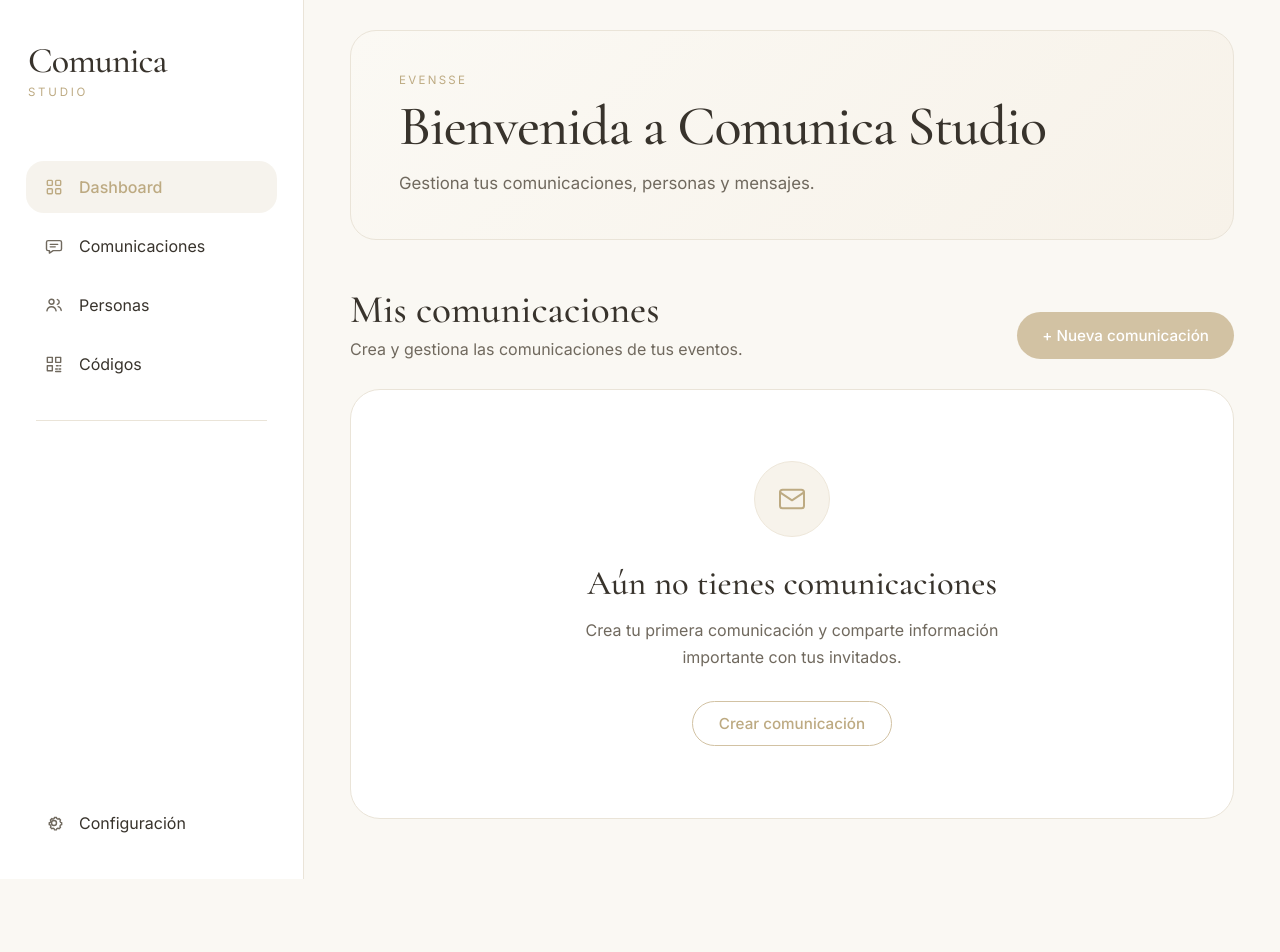
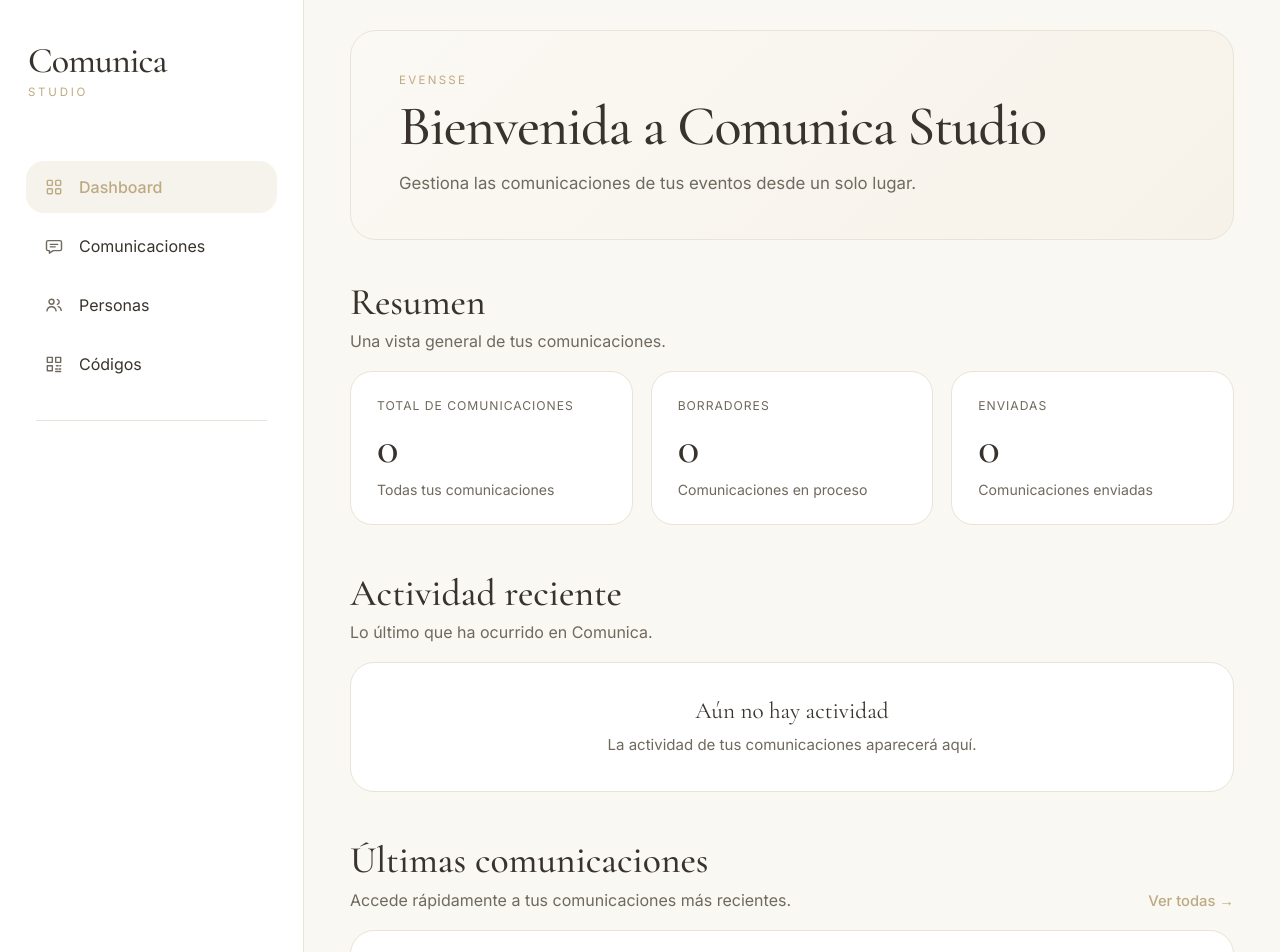
Before and after one commit to ConfirmabyEventia/comunica-web, a Next.js app: page /dashboard in a window 1280 px wide. Shown: the top 952 px of the page. Before the commit the page ends 879 px from the top, so only its background shows below. Built offline with nearby package versions, Linux system fonts and the light colour scheme.

Commit message:
Refine Comunica dashboard

```diff
--- a/src/app/dashboard/page.tsx
+++ b/src/app/dashboard/page.tsx
@@ -1,7 +1,35 @@
+"use client";
+
 import Link from "next/link";
 import Sidebar from "@/components/studio/Sidebar";
 
+type CommunicationStatus = "Borrador" | "Enviada";
+
+type Communication = {
+  id: string;
+  title: string;
+  event: string;
+  status: CommunicationStatus;
+  activity?: string;
+};
+
+// Datos temporales.
+// Más adelante los conectaremos con la base de datos.
+const communications: Communication[] = [];
+
 export default function DashboardPage() {
+  const totalCommunications = communications.length;
+
+  const draftCount = communications.filter(
+    (communication) => communication.status === "Borrador"
+  ).length;
+
+  const sentCount = communications.filter(
+    (communication) => communication.status === "Enviada"
+  ).length;
+
+  const recentCommunications = communications.slice(0, 5);
+
   return (
     <div
       style={{
@@ -34,7 +62,7 @@ export default function DashboardPage() {
               border: "1px solid var(--color-border)",
               borderRadius: "26px",
               padding: "42px 48px",
-              marginBottom: "48px",
+              marginBottom: "42px",
             }}
           >
             <p
@@ -73,33 +101,33 @@ export default function DashboardPage() {
                 color: "var(--color-text-secondary)",
               }}
             >
-              Gestiona tus comunicaciones, personas y mensajes.
+              Gestiona las comunicaciones de tus eventos desde un solo lugar.
             </p>
           </section>
 
-          {/* HEADER */}
+          {/* SUMMARY */}
 
           <section
             style={{
-              display: "flex",
-              alignItems: "flex-end",
-              justifyContent: "space-between",
-              gap: "24px",
-              marginBottom: "30px",
+              marginBottom: "48px",
             }}
           >
-            <div>
+            <div
+              style={{
+                marginBottom: "20px",
+              }}
+            >
               <h2
                 style={{
                   margin: 0,
                   fontFamily: "var(--font-display)",
-                  fontSize: "2.45rem",
+                  fontSize: "2.35rem",
                   fontWeight: 500,
                   lineHeight: 1.1,
                   color: "var(--color-text)",
                 }}
               >
-                Mis comunicaciones
+                Resumen
               </h2>
 
               <p
@@ -109,50 +137,293 @@ export default function DashboardPage() {
                   color: "var(--color-text-secondary)",
                 }}
               >
-                Crea y gestiona las comunicaciones de tus eventos.
+                Una vista general de tus comunicaciones.
+              </p>
+            </div>
+
+            <div
+              style={{
+                display: "grid",
+                gridTemplateColumns: "repeat(3, minmax(0, 1fr))",
+                gap: "18px",
+              }}
+            >
+              <SummaryCard
+                label="Total de comunicaciones"
+                value={totalCommunications}
+                description="Todas tus comunicaciones"
+              />
+
+              <SummaryCard
+                label="Borradores"
+                value={draftCount}
+                description="Comunicaciones en proceso"
+              />
+
+              <SummaryCard
+                label="Enviadas"
+                value={sentCount}
+                description="Comunicaciones enviadas"
+              />
+            </div>
+          </section>
+
+          {/* RECENT ACTIVITY */}
+
+          <section
+            style={{
+              marginBottom: "48px",
+            }}
+          >
+            <div
+              style={{
+                marginBottom: "20px",
+              }}
+            >
+              <h2
+                style={{
+                  margin: 0,
+                  fontFamily: "var(--font-display)",
+                  fontSize: "2.35rem",
+                  fontWeight: 500,
+                  lineHeight: 1.1,
+                  color: "var(--color-text)",
+                }}
+              >
+                Actividad reciente
+              </h2>
+
+              <p
+                style={{
+                  margin: "8px 0 0",
+                  fontSize: "1rem",
+                  color: "var(--color-text-secondary)",
+                }}
+              >
+                Lo último que ha ocurrido en Comunica.
+              </p>
+            </div>
+
+            <section
+              style={{
+                background: "var(--color-surface)",
+                border: "1px solid var(--color-border)",
+                borderRadius: "24px",
+                overflow: "hidden",
+              }}
+            >
+              {communications.length === 0 ? (
+                <EmptyActivity />
+              ) : (
+                communications.slice(0, 5).map((communication, index) => (
+                  <ActivityRow
+                    key={`${communication.id}-${index}`}
+                    communication={communication}
+                  />
+                ))
+              )}
+            </section>
+          </section>
+
+          {/* RECENT COMMUNICATIONS */}
+
+          <section>
+            <div
+              style={{
+                display: "flex",
+                alignItems: "flex-end",
+                justifyContent: "space-between",
+                gap: "24px",
+                marginBottom: "20px",
+              }}
+            >
+              <div>
+                <h2
+                  style={{
+                    margin: 0,
+                    fontFamily: "var(--font-display)",
+                    fontSize: "2.35rem",
+                    fontWeight: 500,
+                    lineHeight: 1.1,
+                    color: "var(--color-text)",
+                  }}
+                >
+                  Últimas comunicaciones
+                </h2>
+
+                <p
+                  style={{
+                    margin: "8px 0 0",
+                    fontSize: "1rem",
+                    color: "var(--color-text-secondary)",
+                  }}
+                >
+                  Accede rápidamente a tus comunicaciones más recientes.
                 </p>
               </div>
 
               <Link
-              href="/dashboard/communications/new"
+                href="/dashboard/communications"
                 style={{
-                display: "inline-flex",
-                alignItems: "center",
-                justifyContent: "center",
-                borderRadius: "999px",
-                padding: "14px 25px",
-                background: "var(--color-primary)",
-                color: "#FFFFFF",
-                fontSize: "0.95rem",
+                  fontSize: "0.92rem",
+                  color: "var(--color-accent)",
+                  textDecoration: "none",
                   fontWeight: 500,
                   whiteSpace: "nowrap",
                 }}
               >
-              + Nueva comunicación
+                Ver todas →
               </Link>
-          </section>
+            </div>
 
-          {/* EMPTY STATE */}
-
+            {recentCommunications.length === 0 ? (
+              <EmptyCommunications />
+            ) : (
               <section
                 style={{
-              minHeight: "430px",
                   background: "var(--color-surface)",
                   border: "1px solid var(--color-border)",
-              borderRadius: "30px",
+                  borderRadius: "24px",
+                  overflow: "hidden",
+                }}
+              >
+                {recentCommunications.map((communication) => (
+                  <CommunicationRow
+                    key={communication.id}
+                    communication={communication}
+                  />
+                ))}
+              </section>
+            )}
+          </section>
+        </div>
+      </main>
+    </div>
+  );
+}
+
+/* =========================================================
+   SUMMARY CARD
+========================================================= */
+
+function SummaryCard({
+  label,
+  value,
+  description,
+}: {
+  label: string;
+  value: number;
+  description: string;
+}) {
+  return (
+    <div
+      style={{
+        background: "var(--color-surface)",
+        border: "1px solid var(--color-border)",
+        borderRadius: "22px",
+        padding: "26px",
+      }}
+    >
+      <p
+        style={{
+          margin: 0,
+          fontSize: "0.76rem",
+          letterSpacing: "0.08em",
+          textTransform: "uppercase",
+          color: "var(--color-text-secondary)",
+        }}
+      >
+        {label}
+      </p>
+
+      <div
+        style={{
+          marginTop: "13px",
+          fontFamily: "var(--font-display)",
+          fontSize: "2.8rem",
+          fontWeight: 500,
+          lineHeight: 1,
+          color: "var(--color-text)",
+        }}
+      >
+        {value}
+      </div>
+
+      <p
+        style={{
+          margin: "10px 0 0",
+          fontSize: "0.88rem",
+          color: "var(--color-text-secondary)",
+        }}
+      >
+        {description}
+      </p>
+    </div>
+  );
+}
+
+/* =========================================================
+   EMPTY ACTIVITY
+========================================================= */
+
+function EmptyActivity() {
+  return (
+    <div
+      style={{
+        padding: "34px 30px",
+        textAlign: "center",
+      }}
+    >
+      <p
+        style={{
+          margin: 0,
+          fontFamily: "var(--font-display)",
+          fontSize: "1.45rem",
+          color: "var(--color-text)",
+        }}
+      >
+        Aún no hay actividad
+      </p>
+
+      <p
+        style={{
+          maxWidth: "460px",
+          margin: "8px auto 0",
+          fontSize: "0.94rem",
+          lineHeight: 1.6,
+          color: "var(--color-text-secondary)",
+        }}
+      >
+        La actividad de tus comunicaciones aparecerá aquí.
+      </p>
+    </div>
+  );
+}
+
+/* =========================================================
+   ACTIVITY ROW
+========================================================= */
+
+function ActivityRow({
+  communication,
+}: {
+  communication: Communication;
+}) {
+  return (
+    <div
+      style={{
         display: "flex",
         alignItems: "center",
-              justifyContent: "center",
-              textAlign: "center",
-              padding: "60px 30px",
+        gap: "16px",
+        padding: "20px 26px",
+        borderBottom: "1px solid var(--color-border)",
       }}
     >
-            <div>
       <div
         style={{
-                  width: "76px",
-                  height: "76px",
-                  margin: "0 auto 28px",
+          width: "38px",
+          height: "38px",
+          flexShrink: 0,
           borderRadius: "50%",
           background: "#F7F3EB",
           border: "1px solid #EEE7DA",
@@ -162,8 +433,8 @@ export default function DashboardPage() {
         }}
       >
         <svg
-                  width="32"
-                  height="32"
+          width="18"
+          height="18"
           viewBox="0 0 24 24"
           fill="none"
           stroke="var(--color-accent)"
@@ -171,13 +442,92 @@ export default function DashboardPage() {
           strokeLinecap="round"
           strokeLinejoin="round"
         >
-                  <rect
-                    x="3"
-                    y="5"
-                    width="18"
-                    height="14"
-                    rx="2"
-                  />
+          <rect x="3" y="5" width="18" height="14" rx="2" />
+          <path d="m3 7 9 6 9-6" />
+        </svg>
+      </div>
+
+      <div
+        style={{
+          flex: 1,
+          minWidth: 0,
+        }}
+      >
+        <p
+          style={{
+            margin: 0,
+            fontSize: "0.95rem",
+            color: "var(--color-text)",
+          }}
+        >
+          Comunicación{" "}
+          <strong style={{ fontWeight: 600 }}>
+            {communication.title}
+          </strong>{" "}
+          · {communication.event}
+        </p>
+
+        <p
+          style={{
+            margin: "4px 0 0",
+            fontSize: "0.82rem",
+            color: "var(--color-text-secondary)",
+          }}
+        >
+          {communication.activity ??
+            (communication.status === "Enviada"
+              ? "Comunicación enviada"
+              : "Comunicación creada")}
+        </p>
+      </div>
+    </div>
+  );
+}
+
+/* =========================================================
+   EMPTY COMMUNICATIONS
+========================================================= */
+
+function EmptyCommunications() {
+  return (
+    <section
+      style={{
+        minHeight: "300px",
+        background: "var(--color-surface)",
+        border: "1px solid var(--color-border)",
+        borderRadius: "24px",
+        display: "flex",
+        alignItems: "center",
+        justifyContent: "center",
+        textAlign: "center",
+        padding: "50px 30px",
+      }}
+    >
+      <div>
+        <div
+          style={{
+            width: "68px",
+            height: "68px",
+            margin: "0 auto 22px",
+            borderRadius: "50%",
+            background: "#F7F3EB",
+            border: "1px solid #EEE7DA",
+            display: "flex",
+            alignItems: "center",
+            justifyContent: "center",
+          }}
+        >
+          <svg
+            width="28"
+            height="28"
+            viewBox="0 0 24 24"
+            fill="none"
+            stroke="var(--color-accent)"
+            strokeWidth="1.5"
+            strokeLinecap="round"
+            strokeLinejoin="round"
+          >
+            <rect x="3" y="5" width="18" height="14" rx="2" />
             <path d="m3 7 9 6 9-6" />
           </svg>
         </div>
@@ -186,9 +536,8 @@ export default function DashboardPage() {
           style={{
             margin: 0,
             fontFamily: "var(--font-display)",
-                  fontSize: "2.15rem",
+            fontSize: "1.85rem",
             fontWeight: 500,
-                  lineHeight: 1.1,
             color: "var(--color-text)",
           }}
         >
@@ -197,38 +546,97 @@ export default function DashboardPage() {
 
         <p
           style={{
-                  maxWidth: "480px",
-                  margin: "14px auto 30px",
-                  fontSize: "1rem",
-                  lineHeight: 1.7,
+            maxWidth: "450px",
+            margin: "12px auto 0",
+            fontSize: "0.95rem",
+            lineHeight: 1.65,
             color: "var(--color-text-secondary)",
           }}
         >
-                Crea tu primera comunicación y comparte información
-                importante con tus invitados.
+          Tus comunicaciones aparecerán aquí una vez que hayas creado la
+          primera.
         </p>
+      </div>
+    </section>
+  );
+}
 
-              <Link
-                href="/dashboard/communications/new"
+/* =========================================================
+   COMMUNICATION ROW
+========================================================= */
+
+function CommunicationRow({
+  communication,
+}: {
+  communication: Communication;
+}) {
+  const isSent = communication.status === "Enviada";
+
+  return (
+    <div
+      style={{
+        display: "grid",
+        gridTemplateColumns: "1.5fr 1.2fr 130px 150px",
+        alignItems: "center",
+        gap: "20px",
+        padding: "22px 26px",
+        borderBottom: "1px solid var(--color-border)",
+      }}
+    >
+      <div>
+        <p
+          style={{
+            margin: 0,
+            fontFamily: "var(--font-display)",
+            fontSize: "1.2rem",
+            color: "var(--color-text)",
+          }}
+        >
+          {communication.title}
+        </p>
+      </div>
+
+      <div>
+        <p
+          style={{
+            margin: 0,
+            fontSize: "0.9rem",
+            color: "var(--color-text-secondary)",
+          }}
+        >
+          {communication.event}
+        </p>
+      </div>
+
+      <div>
+        <span
           style={{
             display: "inline-flex",
             alignItems: "center",
-                  justifyContent: "center",
-                  border: "1px solid var(--color-primary)",
             borderRadius: "999px",
-                  padding: "12px 26px",
-                  background: "transparent",
-                  color: "var(--color-accent)",
-                  fontSize: "0.95rem",
+            padding: "7px 12px",
+            background: isSent ? "#EEF4EE" : "#F7F3EB",
+            color: isSent ? "#536B55" : "var(--color-accent)",
+            fontSize: "0.8rem",
             fontWeight: 500,
           }}
         >
-                Crear comunicación
+          {communication.status}
+        </span>
+      </div>
+
+      <Link
+        href={`/dashboard/communications/${communication.id}`}
+        style={{
+          color: "var(--color-accent)",
+          textDecoration: "none",
+          fontSize: "0.9rem",
+          fontWeight: 500,
+          whiteSpace: "nowrap",
+        }}
+      >
+        Ver comunicación →
       </Link>
-            </div>
-          </section>
-        </div>
-      </main>
     </div>
   );
 }
```
Lines whose indentation alone changed are shown as unchanged.
